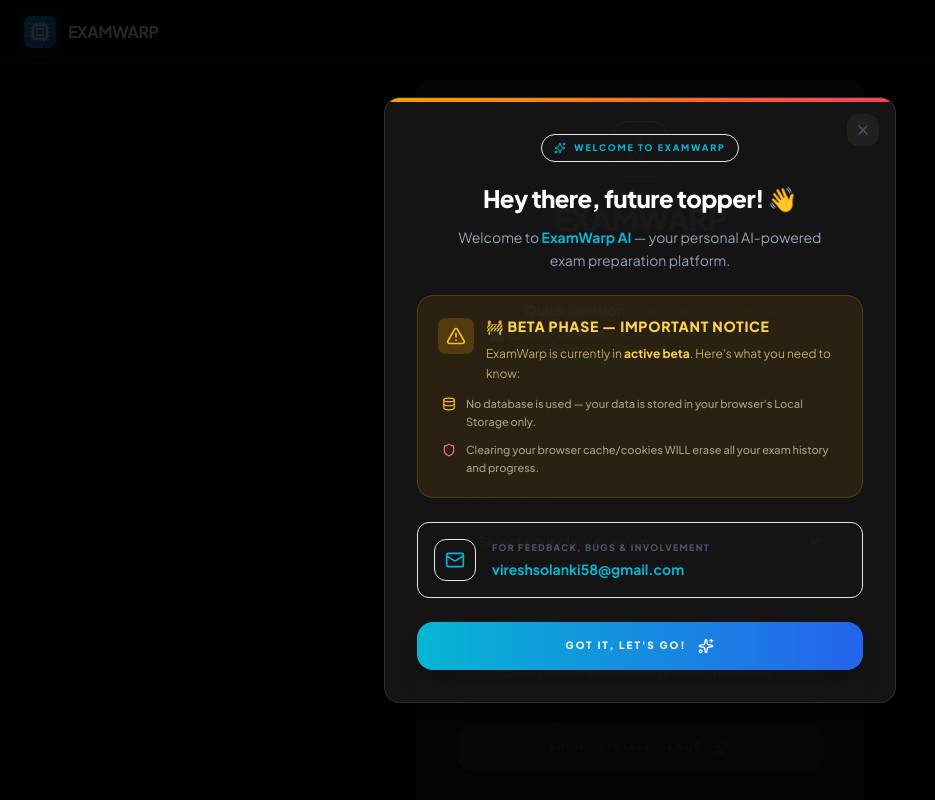
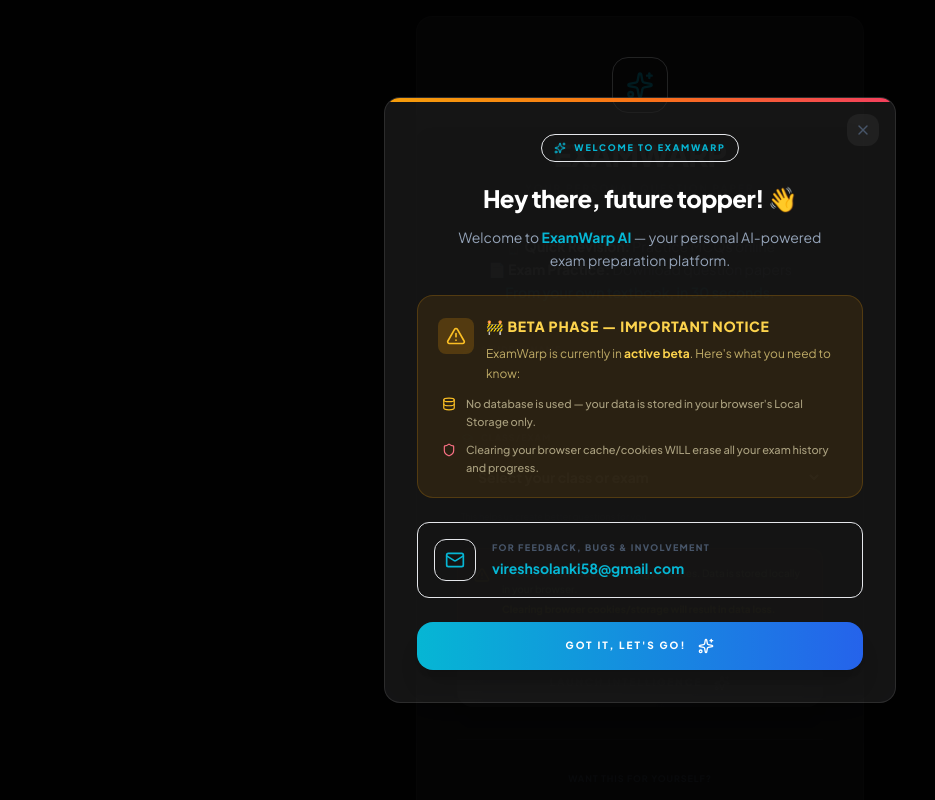
Before and after one commit to vireshsolanki/examwrap-ai, a React (Vite) app: page / in a window 1280 px wide. Shown: the top 800 px of the page, without its empty margins (0-935 px from the left). Built offline with nearby package versions, Linux system fonts and the light colour scheme; no server answers.

Commit message:
fix: hide toolbar completely on onboarding screen

```diff
--- a/App.tsx
+++ b/App.tsx
@@ -473,10 +473,12 @@ const App: React.FC = () => {
                 <BetaWarningModal />
             </Suspense>
 
+            {view !== AppView.ONBOARDING && (
+                <>
                     <header className={`h-14 sm:h-16 glass-header fixed top-0 left-0 right-0 z-50 transition-all duration-300 no-print ${headerVisible ? 'translate-y-0' : '-translate-y-full'}`}>
                         <div className="max-w-7xl mx-auto px-4 sm:px-6 h-full flex items-center justify-between">
                             <div className="flex items-center gap-4">
-                        {view !== AppView.DASHBOARD && view !== AppView.ONBOARDING && (
+                                {view !== AppView.DASHBOARD && (
                                     <button
                                         onClick={handleNavigateToDashboard}
                                         className="p-2 rounded-lg bg-white/5 hover:bg-white/10 text-text-secondary hover:text-white transition-all border border-white/5 hover:border-white/20"
@@ -525,6 +527,8 @@ const App: React.FC = () => {
                     </header>
                     {/* Spacer for fixed header */}
                     <div className="h-14 sm:h-16 no-print" />
+                </>
+            )}
 
             {isMenuOpen && (
                 <div className="fixed inset-0 z-[200] flex justify-end">
```
Lines whose indentation alone changed are shown as unchanged.
